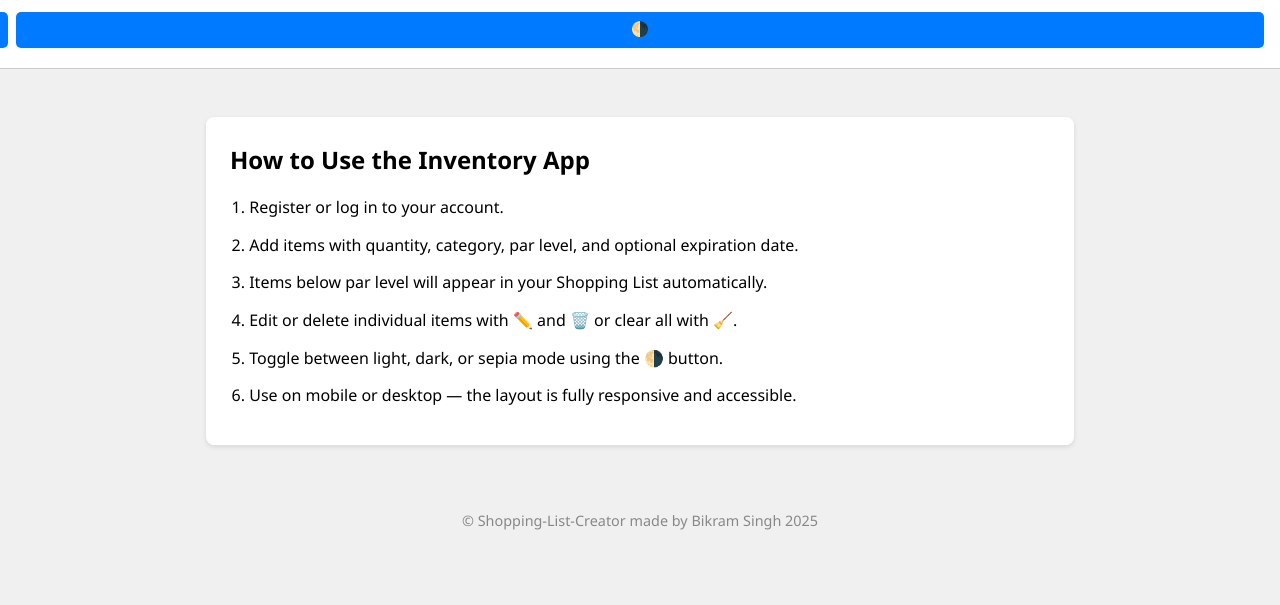
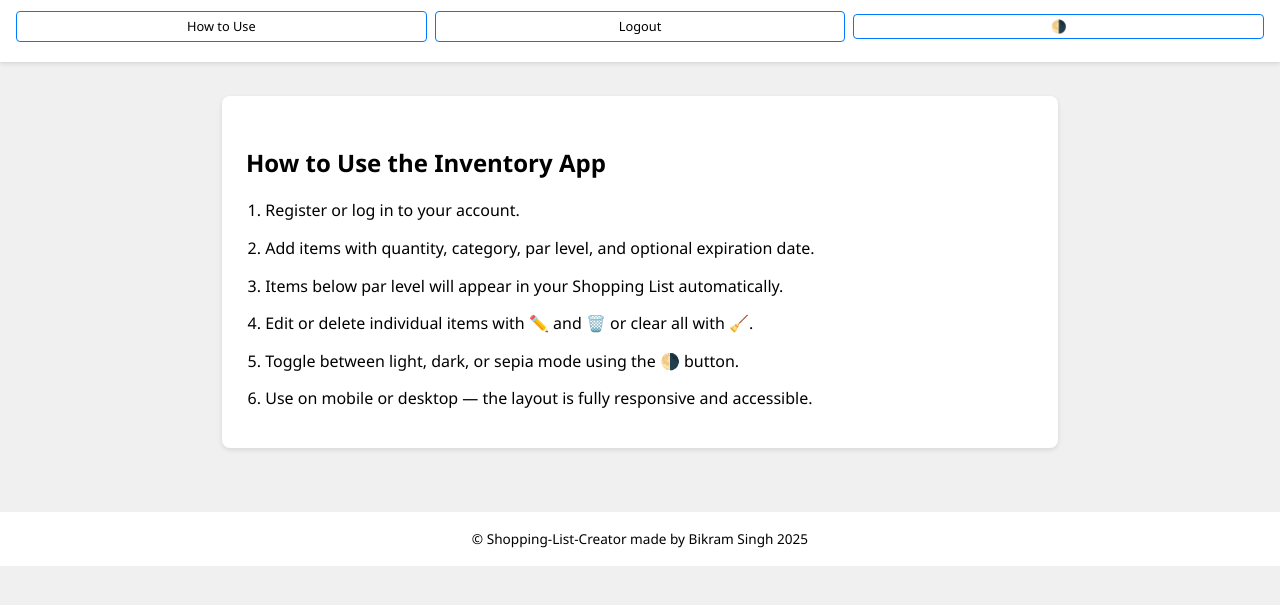
Before and after one commit to BikramSingh1989/Shopping-List-Creator, a Flask app: page /how-to-use in a window 1280 px wide. Shown: the top 605 px of the page. Run offline with Flask 3, Linux system fonts and the light colour scheme.

Commit message:
updated css

```diff
--- a/static/style.css
+++ b/static/style.css
@@ -34,44 +34,54 @@ body.dark {
   --accent-hover: #1177cc;
 }
 
-/* ===== Layout Container ===== */
+body.sepia {
+  --bg: #f4ecd8;
+  --text: #3e2f1c;
+  --card-bg: #fefaf0;
+  --accent: #b7791f;
+  --accent-hover: #8b5e1a;
+}
+
+/* ===== Fixed Top Navigation Bar ===== */
+.top-nav {
+  position: fixed;
+  top: 0;
+  left: 0;
+  width: 100%;
+  background: var(--card-bg);
+  padding: 0.5rem 1rem;
+  display: flex;
+  justify-content: flex-end;
+  align-items: center;
+  gap: 0.5rem;
+  box-shadow: 0 2px 4px rgba(0,0,0,0.1);
+  z-index: 1000;
+}
+
+.top-nav a,
+.top-nav button {
+  padding: 0.25rem 0.75rem;
+  font-size: 0.8rem;
+  border: 1px solid var(--accent);
+  background: none;
+  color: var(--text);
+  cursor: pointer;
+  border-radius: 4px;
+  white-space: nowrap;
+  transition: background-color 0.2s ease;
+}
+
+.top-nav a:hover,
+.top-nav button:hover {
+  background-color: var(--accent);
+  color: white;
+}
+
+/* ===== Page Container (accounts for fixed nav height) ===== */
 .container {
   max-width: 900px;
-  margin: 2rem auto;
-  padding: 1rem;
-}
-
-/* ===== Top Navigation ===== */
-.top-nav {
-  display: flex;
-  justify-content: flex-end;
-  gap: 0.5rem;
-  padding: 0.5rem 1rem;
-  background-color: var(--card-bg);
-  border-bottom: 1px solid #ccc;
-  flex-wrap: nowrap; /* <-- Force single row */
-  overflow-x: auto;   /* Handle narrow screens */
-}
-
-.top-nav .btn {
-  padding: 0.4rem 0.7rem;
-  font-size: 0.9rem;
-  white-space: nowrap;
-  flex-shrink: 0;
-}
-
-/* ===== Toggle Theme Button ===== */
-.toggle-btn {
-  background: none;
-  border: 1px solid var(--accent);
-  color: var(--text);
-  cursor: pointer;
-  transition: background-color 0.3s ease;
-}
-
-.toggle-btn:hover {
-  background-color: var(--accent);
-  color: white;
+  margin: 5rem auto 3rem;
+  padding: 1rem 2rem;
 }
 
 /* ===== Form Styles ===== */
@@ -83,11 +93,12 @@ label {
   display: block;
   margin: 0.5rem 0 0.25rem;
   font-weight: 600;
+  font-size: 0.95rem;
 }
 
-input, button, .btn, select {
-  padding: 0.65rem 1rem;
-  margin: 0.25rem 0 0.75rem;
+input, select, button, .btn {
+  padding: 0.5rem 1rem;
+  margin: 0.2rem 0 0.8rem;
   width: 100%;
   font-size: 1rem;
   border-radius: 5px;
@@ -143,11 +164,20 @@ button:hover, .btn:hover {
   font-size: 1.2rem;
 }
 
-.item:last-of-type {
-  margin-bottom: 2.5rem;
+/* ===== Utility Links ===== */
+a {
+  color: var(--accent);
+  text-decoration: none;
 }
 
-/* ===== Section Spacing ===== */
+a:hover {
+  text-decoration: underline;
+}
+
+h2 {
+  margin-top: 1.5rem;
+}
+
 h3 {
   margin-top: 2rem;
   margin-bottom: 0.5rem;
@@ -185,73 +215,60 @@ h3 {
   margin-bottom: 0.75rem;
 }
 
-/* ===== Shopping List Page ===== */
-.shopping-list li {
-  font-size: 14px;
-  margin-bottom: 0.5rem;
-}
-
-/* ===== Modal Styles ===== */
-.modal {
-  position: fixed;
-  top: 0; left: 0;
-  width: 100%; height: 100%;
-  background-color: rgba(0,0,0,0.5);
-  display: flex;
-  justify-content: center;
-  align-items: center;
-}
-
-.modal-content {
-  background: var(--card-bg);
-  padding: 2rem;
-  border-radius: 8px;
-  width: 90%;
-  max-width: 500px;
-  box-shadow: 0 4px 10px rgba(0,0,0,0.2);
-}
-
-.close {
-  position: absolute;
-  top: 1rem;
-  right: 1.5rem;
-  font-size: 1.5rem;
-  cursor: pointer;
-}
-
 /* ===== Footer ===== */
 .footer {
   text-align: center;
   padding: 1rem 0;
-  font-size: 0.9rem;
-  color: #888;
+  font-size: 0.85rem;
+  color: var(--text);
+  background: var(--card-bg);
 }
 
-/* ===== Animation ===== */
-.fade-in {
-  animation: fadeIn 0.5s ease-in forwards;
-  opacity: 0;
+/* ===== Modal ===== */
+.modal {
+  position: fixed;
+  z-index: 1001;
+  left: 0;
+  top: 0;
+  width: 100%;
+  height: 100%;
+  overflow: auto;
+  background-color: rgba(0,0,0,0.4);
 }
 
-@keyframes fadeIn {
-  to { opacity: 1; }
+.modal-content {
+  background-color: var(--card-bg);
+  margin: 10% auto;
+  padding: 2rem;
+  border: 1px solid #888;
+  width: 90%;
+  max-width: 500px;
+  border-radius: 10px;
 }
 
-/* ===== Mobile Adjustments ===== */
-@media (max-width: 600px) {
+.modal .close {
+  float: right;
+  font-size: 1.2rem;
+  cursor: pointer;
+}
+
+/* ===== Responsive Design ===== */
+@media (max-width: 768px) {
   .container {
     padding: 1rem;
+    margin-top: 5rem;
   }
 
   .top-nav {
+    flex-wrap: wrap;
     justify-content: center;
-    flex-wrap: wrap;
+    gap: 0.25rem;
   }
 
-  .top-nav .btn {
-    margin: 0.2rem;
-    width: auto;
-    flex: 0 1 auto;
+  .top-nav a,
+  .top-nav button {
+    font-size: 0.75rem;
+    padding: 0.25rem 0.5rem;
   }
 
   .item {
```
Also changed, not shown: other parts of static/style.css (+21 -15 lines).
